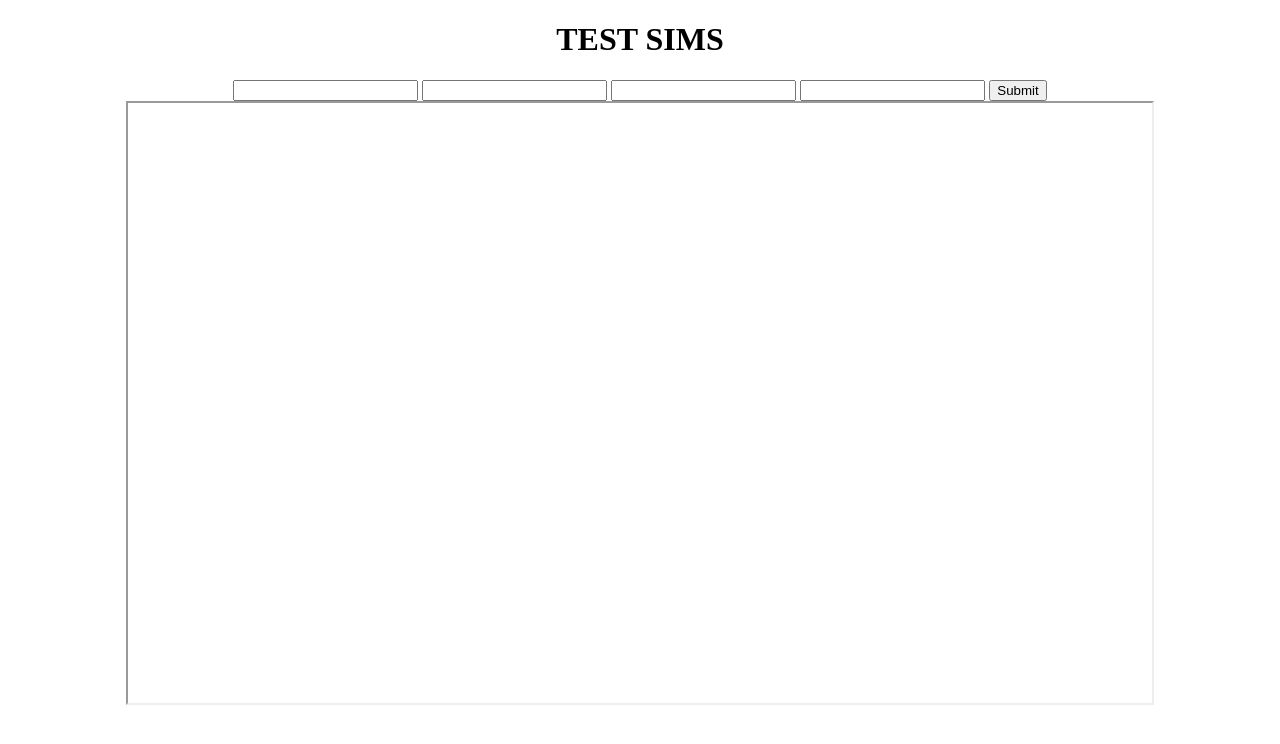
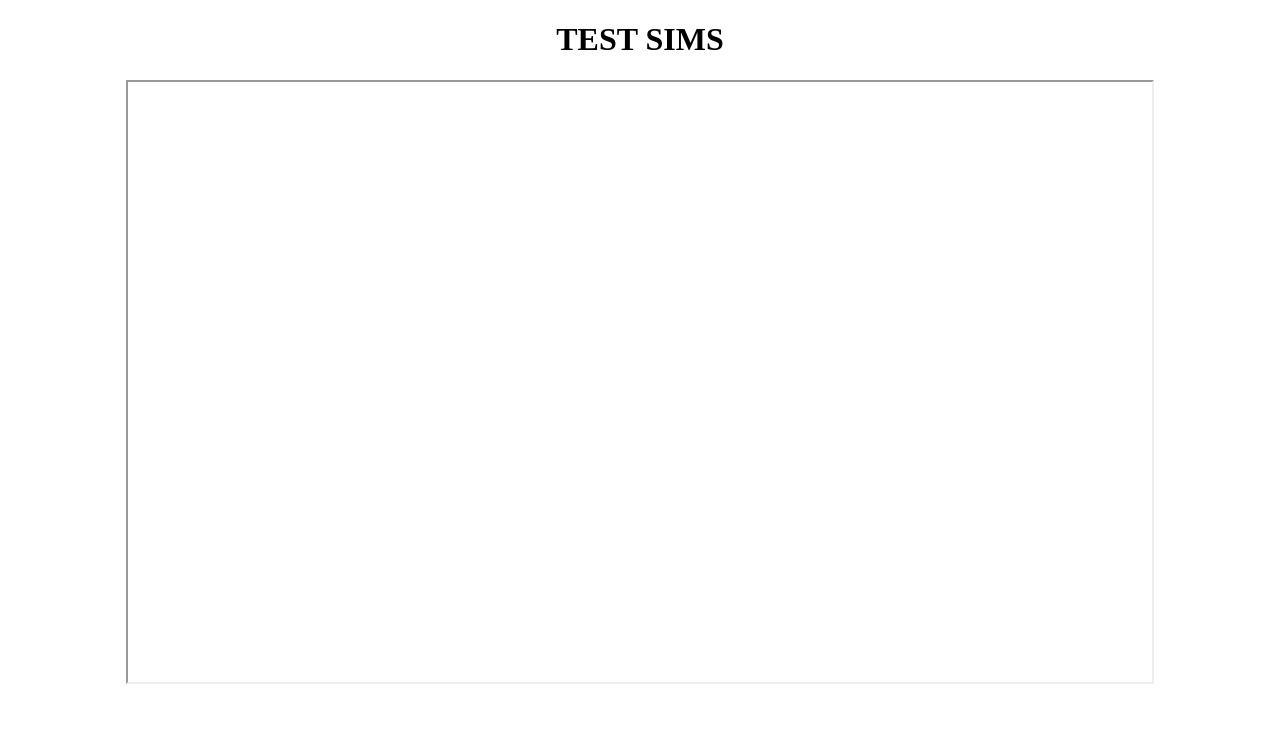
Before and after one commit to cbmeeks/testiframe, a plain HTML site: page test.html in a window 1280 px wide. Drawn offline with nearby package versions, Linux system fonts and the light colour scheme.

Commit message:
Update test.html

```diff
--- a/test.html
+++ b/test.html
@@ -12,7 +12,7 @@
   <body>
     <center>
       <h1>TEST SIMS</h1>
-      <form enctype="application/json" target="simsFrame" method="POST" id="loginForm" action="https://test.kencogroup.com/cecil/sims/sf-login">
+      <form enctype="application/json" target="simsFrame" method="POST" id="loginForm" action="https://test.kencogroup.com/cecil/sims/sf-login" style='display:none;'>
         <input type="text" id="username" value="" />
         <input type="text" id="password" value="" />
         <input type="text" id="repEmail" value="" />
```
